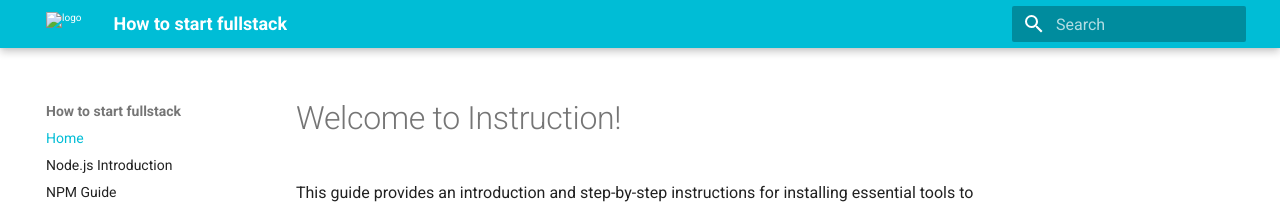
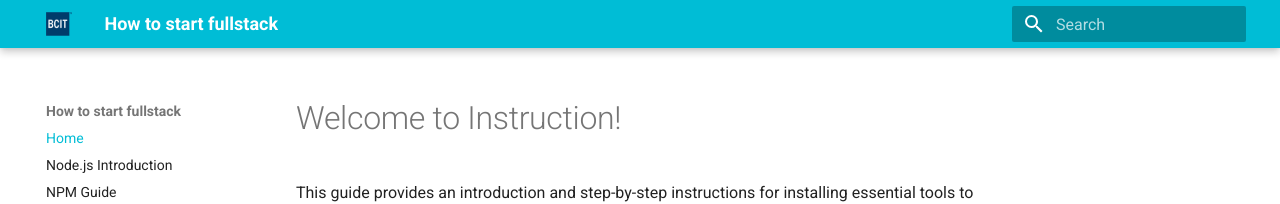
Before and after one commit to Jin-fswd/COMM_mkdocs, an MkDocs documentation site: the page built from docs/index.md, in a window 1280 px wide. Shown: the top 204 px of the page. Built offline with MkDocs 1.6.1 and Material for MkDocs 9.7.7, drawn with Linux system fonts in a browser that asks for light colours.

Commit message:
logo path rivision 3

```diff
--- a/mkdocs.yml
+++ b/mkdocs.yml
@@ -9,7 +9,7 @@ theme:
   font:
     text: 'Roboto'
     code: 'Roboto Mono'
-  logo: 'docs/assets/images/logo.png'
+  logo: 'assets/images/logo.png'
 
 nav:
   - Home: index.md
```
